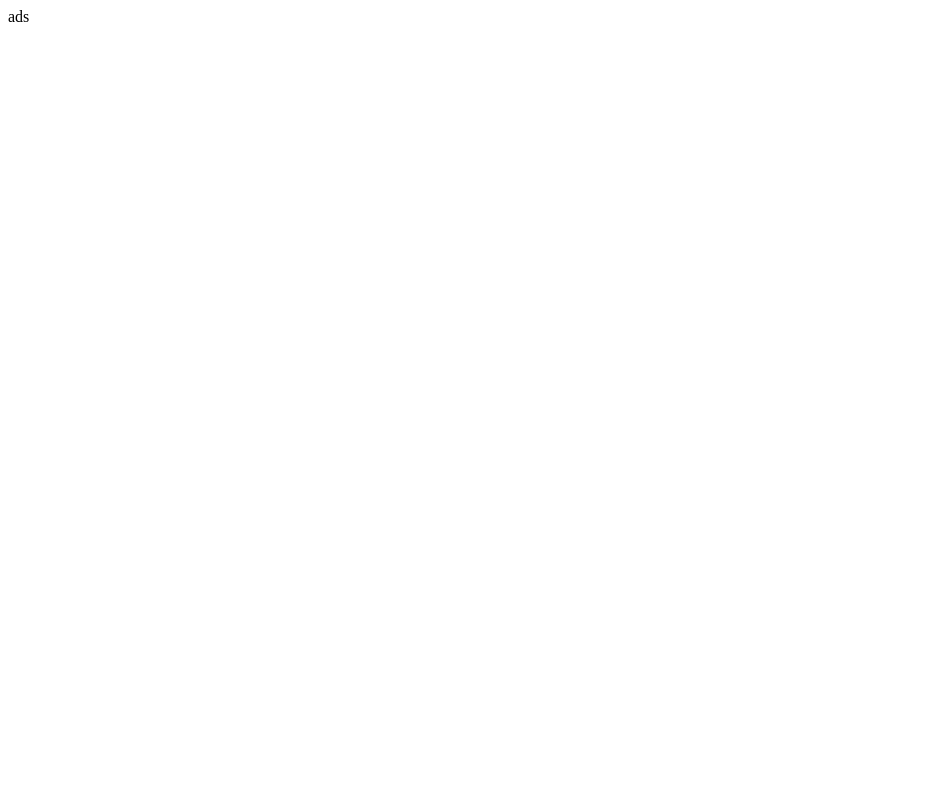
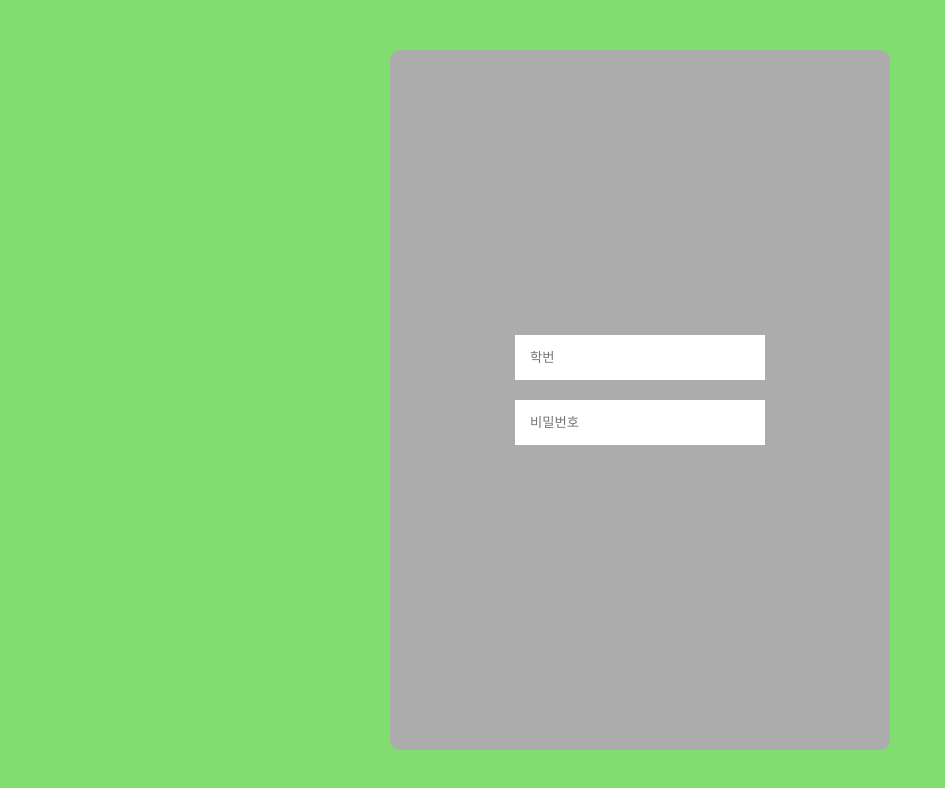
Before and after one commit to JaeJun1130/induktalk-client, a React (Create React App) app: page /Auth in a window 1280 px wide. Shown: the top 788 px of the page, without its empty margins (0-945 px from the left). Built offline with nearby package versions, Linux system fonts and the light colour scheme.

Commit message:
ts styled

```diff
--- a/package.json
+++ b/package.json
@@ -6,9 +6,15 @@
     "@testing-library/jest-dom": "^5.11.4",
     "@testing-library/react": "^11.1.0",
     "@testing-library/user-event": "^12.1.10",
+    "@types/react-router-dom": "^5.1.6",
+    "@types/styled-components": "^5.1.7",
     "react": "^17.0.1",
     "react-dom": "^17.0.1",
+    "react-router-dom": "^5.2.0",
     "react-scripts": "4.0.1",
+    "styled-components": "^5.2.1",
+    "styled-reset": "^4.3.3",
+    "typescript": "^4.1.3",
     "web-vitals": "^0.2.4"
   },
   "scripts": {
--- a/src/App.js
+++ b/src/App.js
@@ -1,5 +1,14 @@
+import React from "react";
+import Router from "./components/Router";
+import GlobalStyles from "./styles/GlobalStyles";
+
 function App() {
-    return <div className="App">ads</div>;
+    return (
+        <>
+            <Router />
+            <GlobalStyles />
+        </>
+    );
 }
 
 export default App;
--- /dev/null
+++ b/src/components/Router.js
@@ -0,0 +1,18 @@
+import React from "react";
+import { BrowserRouter, Route, Switch } from "react-router-dom";
+
+import Auth from "../routes/Auth";
+
+const Router = () => {
+    return (
+        <BrowserRouter>
+            <Switch>
+                <Route path="/Auth" exact>
+                    <Auth />
+                </Route>
+            </Switch>
+        </BrowserRouter>
+    );
+};
+
+export default Router;
--- /dev/null
+++ b/src/react-app-env.d.ts
@@ -0,0 +1 @@
+/// <reference types="react-scripts" />
--- /dev/null
+++ b/src/routes/Auth/AuthContainer.tsx
@@ -0,0 +1,8 @@
+import * as React from "react";
+import AuthPresenter from "./AuthPresenter";
+
+const AuthContainer = () => {
+    return <AuthPresenter />;
+};
+
+export default AuthContainer;
--- /dev/null
+++ b/src/routes/Auth/AuthPresenter.tsx
@@ -0,0 +1,31 @@
+import * as React from "react";
+import { Box, Input, Wrapper } from "../../styles/styles";
+
+const AuthPresenter = () => {
+    return (
+        <Wrapper
+            width={"100%"}
+            height={"100vh"}
+            backgroundColor={"#82dd70"}
+            display={"flex"}
+            justifyContent={"center"}
+            alignItems={"center"}
+        >
+            <Box
+                display={"flex"}
+                width={"500px"}
+                height={"700px"}
+                backgroundColor={"#acacac"}
+                borderRadius={"10px"}
+                justifyContent={"center"}
+                alignItems={"center"}
+                flexDirection={"column"}
+            >
+                <Input placeholder={"학번"} padding={"15px"} width={"250px"} />
+                <Input placeholder={"비밀번호"} type={"password"} margin={"20px"} padding={"15px"} width={"250px"} />
+            </Box>
+        </Wrapper>
+    );
+};
+
+export default AuthPresenter;
--- /dev/null
+++ b/src/routes/Auth/index.tsx
@@ -0,0 +1,3 @@
+import AuthContainer from "./AuthContainer";
+
+export default AuthContainer;
--- /dev/null
+++ b/src/styles/GlobalStyles.ts
@@ -0,0 +1,10 @@
+import { createGlobalStyle } from "styled-components";
+import reset from "styled-reset";
+
+export default createGlobalStyle`
+    ${reset}
+
+    *{
+        box-sizing:border-box;
+    }
+`;
--- /dev/null
+++ b/src/styles/styles.ts
@@ -0,0 +1,53 @@
+import styled from "styled-components";
+
+interface Istyle {
+    width?: string;
+    height?: string;
+    margin?: string;
+    padding?: string;
+    display?: string;
+    justifyContent?: string;
+    alignItems?: string;
+    backgroundColor?: string;
+    border?: string;
+    borderRadius?: string;
+    flexDirection?: string; //flex-bos안에 내용들을 정렬
+}
+
+export const Wrapper = styled.div`
+    width: ${(props: Istyle) => (props.width ? props.width : null)};
+    height: ${(props: Istyle) => (props.height ? props.height : null)};
+    margin: ${(props: Istyle) => (props.margin ? props.margin : null)};
+    padding: ${(props: Istyle) => (props.padding ? props.padding : null)};
+    display: ${(props: Istyle) => (props.display ? props.display : null)};
+    justify-content: ${(props: Istyle) => (props.justifyContent ? props.justifyContent : null)};
+    align-items: ${(props: Istyle) => (props.alignItems ? props.alignItems : null)};
+    background-color: ${(props: Istyle) => (props.backgroundColor ? props.backgroundColor : null)};
+    border-radius: ${(props: Istyle) => (props.borderRadius ? props.borderRadius : null)};
+    border: ${(props: Istyle) => (props.border ? props.border : null)};
+`;
+
+export const Box = styled.div`
+    width: ${(props: Istyle) => (props.width ? props.width : null)};
+    height: ${(props: Istyle) => (props.height ? props.height : null)};
+    margin: ${(props: Istyle) => (props.margin ? props.margin : null)};
+    padding: ${(props: Istyle) => (props.padding ? props.padding : null)};
+    display: ${(props: Istyle) => (props.display ? props.display : null)};
+    justify-content: ${(props: Istyle) => (props.justifyContent ? props.justifyContent : null)};
+    align-items: ${(props: Istyle) => (props.alignItems ? props.alignItems : null)};
+    background-color: ${(props: Istyle) => (props.backgroundColor ? props.backgroundColor : null)};
+    border-radius: ${(props: Istyle) => (props.borderRadius ? props.borderRadius : null)};
+    border: ${(props: Istyle) => (props.border ? props.border : null)};
+    flex-direction: ${(props: Istyle) => (props.flexDirection ? props.flexDirection : null)};
+`;
+
+export const Input = styled.input`
+    width: ${(props: Istyle) => (props.width ? props.width : null)};
+    height: ${(props: Istyle) => (props.height ? props.height : null)};
+    margin: ${(props: Istyle) => (props.margin ? props.margin : null)};
+    padding: ${(props: Istyle) => (props.padding ? props.padding : null)};
+    outline-style: none;
+    border: none;
+`;
+
+export const Button = styled.button;
```
Also changed, not shown: public/index.html (+2 -26 lines), tsconfig.json (added, +26 -0 lines), 2 other files (tests, documents, lock files or other folders).
